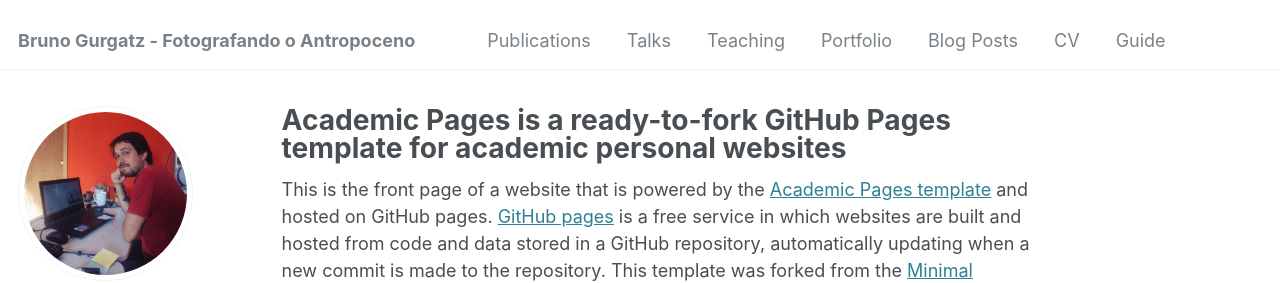
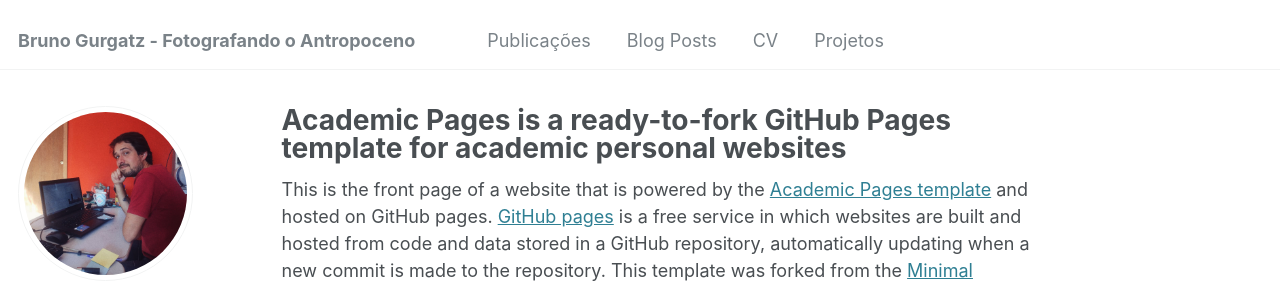
Before and after one commit to brunogurgatz/brunogurgatz.github.io, a Jekyll site: the page built from _pages/about.md, in a window 1280 px wide. Shown: the top 283 px of the page. Built offline with Jekyll 4.4.1, drawn with Linux system fonts in a browser that asks for light colours; some web fonts are replaced.

Commit message:
Update navigation.yml

```diff
--- a/_data/navigation.yml
+++ b/_data/navigation.yml
@@ -5,17 +5,8 @@
 # prevent it from being included in the site.
 
 main:
-  - title: "Publications"
+  - title: "Publicações"
     url: /publications/
-
-  - title: "Talks"
-    url: /talks/
-
-  - title: "Teaching"
-    url: /teaching/
-
-  - title: "Portfolio"
-    url: /portfolio/
 
   - title: "Blog Posts"
     url: /year-archive/
@@ -23,5 +14,5 @@ main:
   - title: "CV"
     url: /cv/
 
-  - title: "Guide"
+  - title: "Projetos"
     url: /markdown/
```
